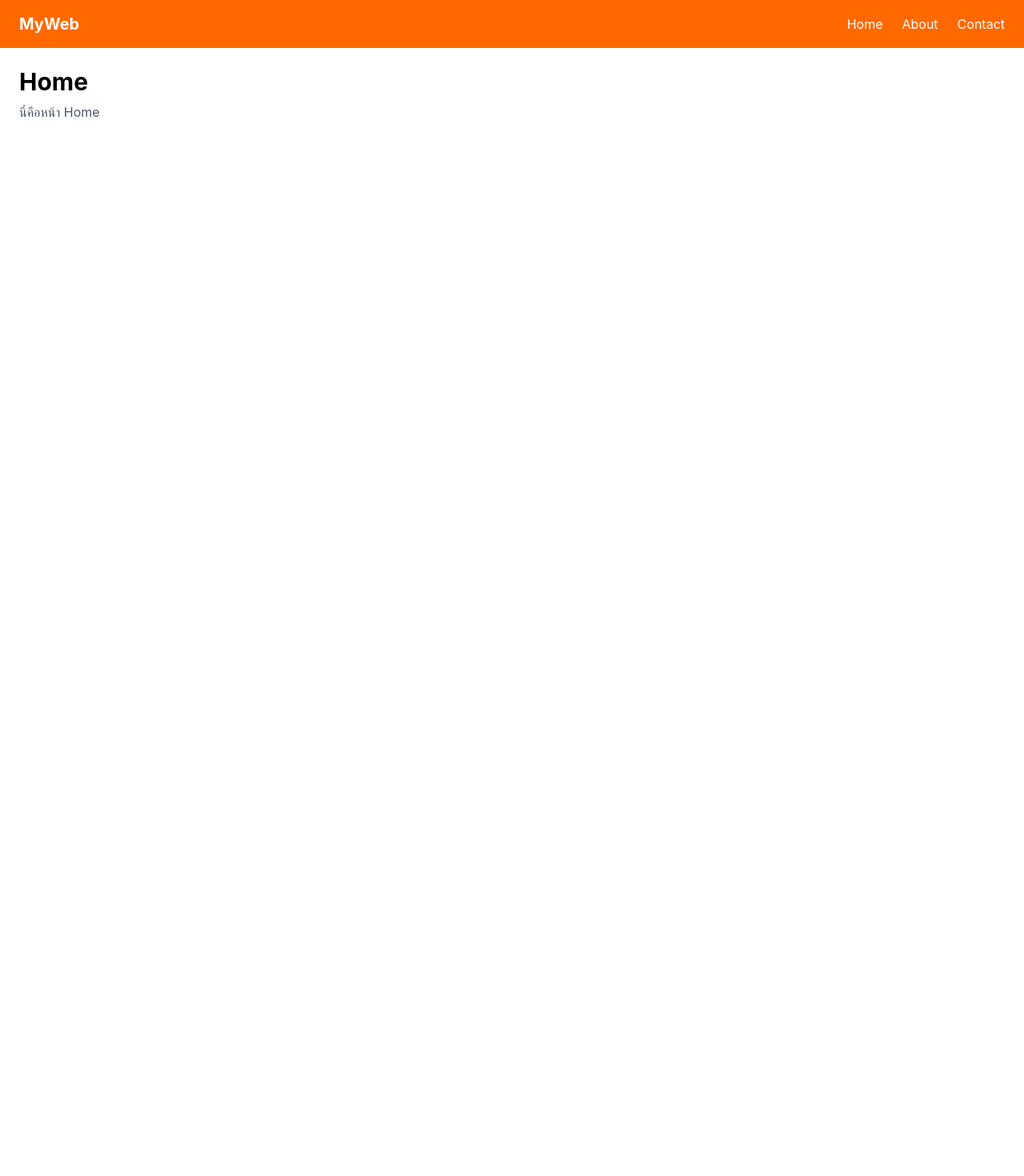
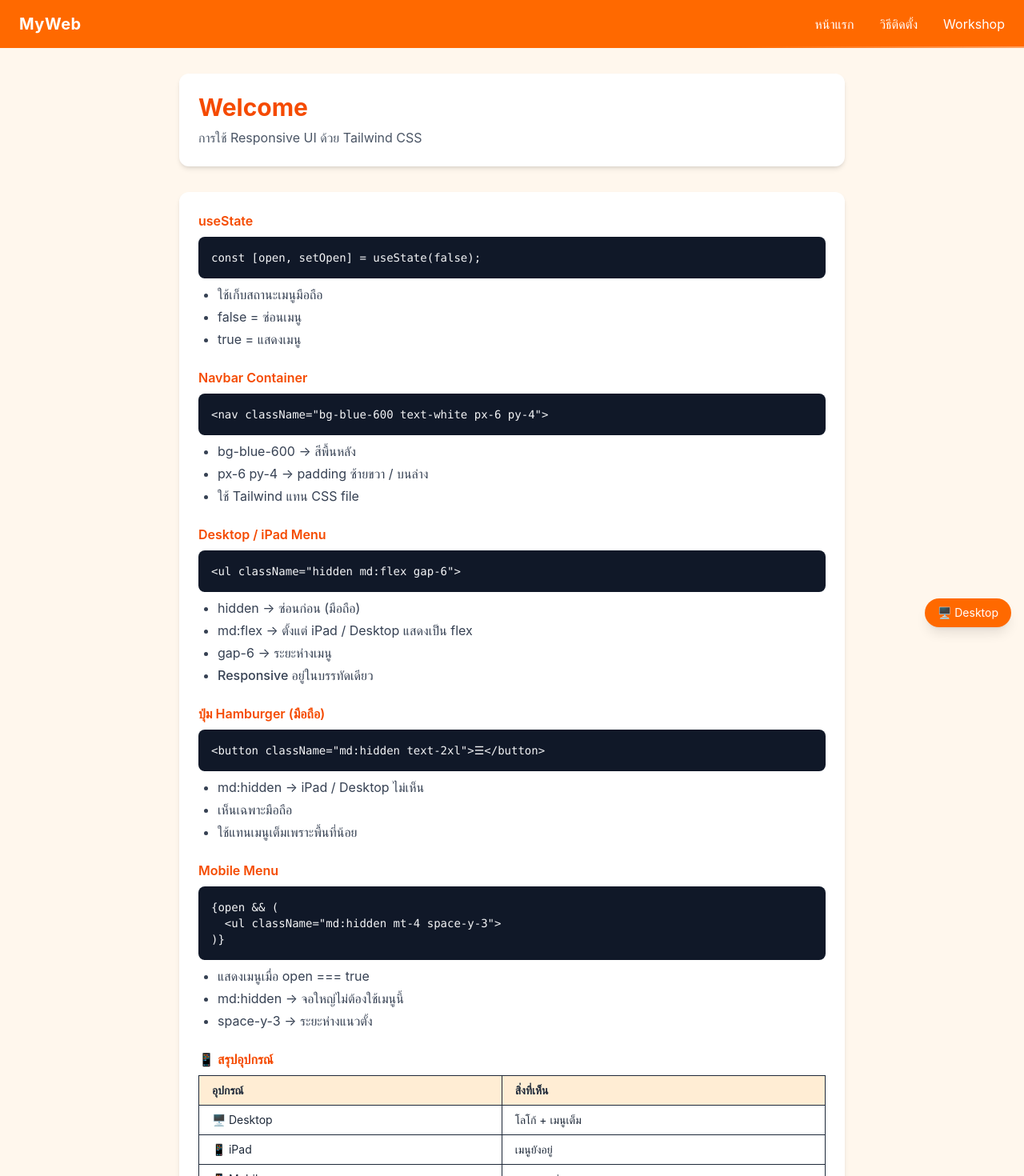
Before and after one commit to zedzerofreedomtime/semina, a React (Vite) app: page / in a window 1280 px wide. Shown: the top 1470 px of the page at 80% size. Before the commit the page ends 800 px from the top, so only its background shows below. Built offline with nearby package versions, Linux system fonts and the light colour scheme.

Commit message:
แก้ไขเนื้อหา

```diff
--- a/src/App.jsx
+++ b/src/App.jsx
@@ -8,49 +8,73 @@ export default function App() {
   const [open, setOpen] = useState(false);
 
   return (
-    <>
+    <div className="min-h-screen bg-orange-50 text-gray-800">
       {/* Navbar */}
-      <nav className="bg-orange-500 text-white px-6 py-4">
-        <div className="flex items-center justify-between">
-          {/* Logo */}
-          <div className="text-xl font-bold">
-            <Link to="/">MyWeb</Link>
-          </div>
+      <nav className="relative bg-orange-500 text-white px-6 py-4 overflow-hidden">
+        {/* Speed line */}
+        <div className="absolute bottom-0 left-0 h-[2px] w-full bg-gradient-to-r from-transparent via-white/70 to-transparent animate-speed" />
 
-          {/* เมนู Desktop (แสดงตั้งแต่ md ขึ้นไป) */}
-          <ul className="hidden md:flex gap-6">
-            <li><Link to="/">Home</Link></li>
-            <li><Link to="/about">About</Link></li>
-            <li><Link to="/contact">Contact</Link></li>
+        <div className="flex items-center justify-between relative z-10">
+          <Link to="/" className="text-xl font-bold tracking-wide">
+            MyWeb
+          </Link>
+
+          {/* Desktop menu */}
+          <ul className="hidden md:flex gap-8">
+            <li className="relative group">
+              <Link to="/">หน้าแรก</Link>
+              <span className="absolute left-0 -bottom-1 h-[2px] w-0 bg-white transition-all duration-300 group-hover:w-full" />
+            </li>
+
+            <li className="relative group">
+              <Link to="/about">วิธีติดตั้ง</Link>
+              <span className="absolute left-0 -bottom-1 h-[2px] w-0 bg-white transition-all duration-300 group-hover:w-full" />
+            </li>
+
+            <li className="relative group">
+              <Link to="/contact">Workshop</Link>
+              <span className="absolute left-0 -bottom-1 h-[2px] w-0 bg-white transition-all duration-300 group-hover:w-full" />
+            </li>
           </ul>
 
-          {/* ปุ่มเมนู Mobile */}
+          {/* Mobile button */}
           <button
-            className="md:hidden text-2xl"
+            className="md:hidden text-2xl transition-transform duration-300 hover:rotate-90"
             onClick={() => setOpen(!open)}
           >
             ☰
           </button>
         </div>
 
-        {/* เมนู Mobile */}
+        {/* Mobile menu */}
         {open && (
-          <ul className="md:hidden mt-4 space-y-3">
-            <li><Link to="/" onClick={() => setOpen(false)}>Home</Link></li>
-            <li><Link to="/about" onClick={() => setOpen(false)}>About</Link></li>
-            <li><Link to="/contact" onClick={() => setOpen(false)}>Contact</Link></li>
+          <ul className="md:hidden mt-4 space-y-3 bg-orange-400/90 p-4 rounded-lg">
+            <li>
+              <Link to="/" onClick={() => setOpen(false)}>หน้าแรก</Link>
+            </li>
+            <li>
+              <Link to="/about" onClick={() => setOpen(false)}>วิธีติดตั้ง</Link>
+            </li>
+            <li>
+              <Link to="/contact" onClick={() => setOpen(false)}>Workshop</Link>
+            </li>
           </ul>
         )}
       </nav>
 
-      {/* เปลี่ยนหน้าเว็บตาม Route */}
+      {/* Pages */}
       <Routes>
         <Route path="/" element={<Home />} />
         <Route path="/about" element={<About />} />
         <Route path="/contact" element={<Contact />} />
       </Routes>
-    </>
+
+      {/* Responsive indicator */}
+      <div className="fixed bottom-4 right-4 bg-orange-500 text-white px-4 py-2 rounded-full text-sm shadow-lg">
+        <span className="block md:hidden">📱 Mobile</span>
+        <span className="hidden md:block lg:hidden">📱 Tablet</span>
+        <span className="hidden lg:block">🖥 Desktop</span>
+      </div>
+    </div>
   );
-
-
 }
--- a/src/index.css
+++ b/src/index.css
@@ -1 +1,11 @@
 @import "tailwindcss";
+
+/* Mercedes F1 speed line */
+@keyframes speed {
+  0% { transform: translateX(-100%); }
+  100% { transform: translateX(100%); }
+}
+
+.animate-speed {
+  animation: speed 2s linear infinite;
+}
--- a/src/pages/Home.jsx
+++ b/src/pages/Home.jsx
@@ -1,10 +1,129 @@
 export default function Home() {
   return (
-    <div className="p-6">
-      <h1 className="text-3xl font-bold mb-2">Home</h1>
-      <p className="text-gray-600">
-        นี่คือหน้า Home
-      </p>
+    <div className="p-8 max-w-4xl mx-auto space-y-8">
+      {/* Header */}
+      <div className="bg-white p-6 rounded-xl shadow-md hover:shadow-xl transition-all hover:-translate-y-1">
+        <h1 className="text-3xl font-bold text-orange-600">
+          Welcome
+        </h1>
+        <p className="text-gray-600 mt-2">
+          การใช้ Responsive UI ด้วย Tailwind CSS
+        </p>
+      </div>
+
+      {/* Content */}
+      <div className="bg-white p-6 rounded-xl shadow-md space-y-6">
+        {/* useState */}
+        <div>
+          <h3 className="font-semibold text-orange-600">useState</h3>
+          <pre className="bg-gray-900 text-gray-100 p-4 rounded-lg mt-2 text-sm overflow-x-auto">
+{`const [open, setOpen] = useState(false);`}
+          </pre>
+          <ul className="list-disc ml-6 mt-2 text-gray-700 space-y-1">
+            <li>ใช้เก็บสถานะเมนูมือถือ</li>
+            <li>false = ซ่อนเมนู</li>
+            <li>true = แสดงเมนู</li>
+          </ul>
+        </div>
+
+        {/* Navbar */}
+        <div>
+          <h3 className="font-semibold text-orange-600">Navbar Container</h3>
+          <pre className="bg-gray-900 text-gray-100 p-4 rounded-lg mt-2 text-sm overflow-x-auto">
+{`<nav className="bg-blue-600 text-white px-6 py-4">`}
+          </pre>
+          <ul className="list-disc ml-6 mt-2 text-gray-700 space-y-1">
+            <li>bg-blue-600 → สีพื้นหลัง</li>
+            <li>px-6 py-4 → padding ซ้ายขวา / บนล่าง</li>
+            <li>ใช้ Tailwind แทน CSS file</li>
+          </ul>
+        </div>
+
+        {/* Desktop Menu */}
+        <div>
+          <h3 className="font-semibold text-orange-600">
+            Desktop / iPad Menu
+          </h3>
+          <pre className="bg-gray-900 text-gray-100 p-4 rounded-lg mt-2 text-sm overflow-x-auto">
+{`<ul className="hidden md:flex gap-6">`}
+          </pre>
+          <ul className="list-disc ml-6 mt-2 text-gray-700 space-y-1">
+            <li>hidden → ซ่อนก่อน (มือถือ)</li>
+            <li>md:flex → ตั้งแต่ iPad / Desktop แสดงเป็น flex</li>
+            <li>gap-6 → ระยะห่างเมนู</li>
+            <li className="font-medium">Responsive อยู่ในบรรทัดเดียว</li>
+          </ul>
+        </div>
+
+        {/* Hamburger */}
+        <div>
+          <h3 className="font-semibold text-orange-600">
+            ปุ่ม Hamburger (มือถือ)
+          </h3>
+          <pre className="bg-gray-900 text-gray-100 p-4 rounded-lg mt-2 text-sm overflow-x-auto">
+{`<button className="md:hidden text-2xl">☰</button>`}
+          </pre>
+          <ul className="list-disc ml-6 mt-2 text-gray-700 space-y-1">
+            <li>md:hidden → iPad / Desktop ไม่เห็น</li>
+            <li>เห็นเฉพาะมือถือ</li>
+            <li>ใช้แทนเมนูเต็มเพราะพื้นที่น้อย</li>
+          </ul>
+        </div>
+
+        {/* Mobile Menu */}
+        <div>
+          <h3 className="font-semibold text-orange-600">Mobile Menu</h3>
+          <pre className="bg-gray-900 text-gray-100 p-4 rounded-lg mt-2 text-sm overflow-x-auto">
+{`{open && (
+  <ul className="md:hidden mt-4 space-y-3">
+)}`}
+          </pre>
+          <ul className="list-disc ml-6 mt-2 text-gray-700 space-y-1">
+            <li>แสดงเมนูเมื่อ open === true</li>
+            <li>md:hidden → จอใหญ่ไม่ต้องใช้เมนูนี้</li>
+            <li>space-y-3 → ระยะห่างแนวตั้ง</li>
+          </ul>
+        </div>
+
+        {/* Summary */}
+        <div>
+          <h3 className="font-semibold text-orange-600">
+            📱 สรุปอุปกรณ์
+          </h3>
+          <div className="overflow-x-auto mt-2">
+            <table className="w-full border border-gray-200 text-sm">
+              <thead className="bg-orange-100">
+                <tr>
+                  <th className="border px-4 py-2 text-left">อุปกรณ์</th>
+                  <th className="border px-4 py-2 text-left">สิ่งที่เห็น</th>
+                </tr>
+              </thead>
+              <tbody>
+                <tr>
+                  <td className="border px-4 py-2">🖥️ Desktop</td>
+                  <td className="border px-4 py-2">โลโก้ + เมนูเต็ม</td>
+                </tr>
+                <tr>
+                  <td className="border px-4 py-2">📱 iPad</td>
+                  <td className="border px-4 py-2">เมนูยังอยู่</td>
+                </tr>
+                <tr>
+                  <td className="border px-4 py-2">📱 Mobile</td>
+                  <td className="border px-4 py-2">☰ + เมนูซ่อน</td>
+                </tr>
+              </tbody>
+            </table>
+          </div>
+        </div>
+
+        {/* Closing */}
+        <div className="bg-orange-50 border-l-4 border-orange-400 p-4 rounded">
+          <p className="italic text-gray-700">
+            “สุดท้ายนี้ Tailwind ไม่ได้ทำให้เว็บสวย<br />
+            แต่มันทำให้ผมไม่เสียเวลาต่อยกับกับ CSS ขอบคุณครับ”
+          </p>
+        </div>
+      </div>
     </div>
   );
 }
```
Also changed, not shown: src/pages/About.jsx (+39 -17 lines), src/pages/Contact.jsx (+46 -36 lines).
